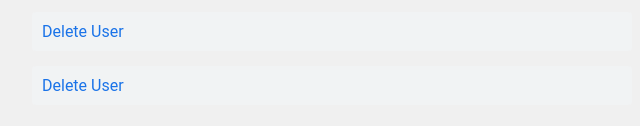
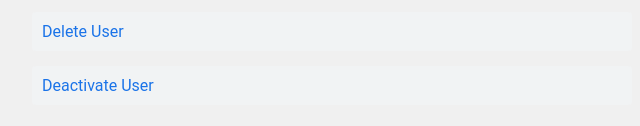
Before and after one commit to ntua-el19020/NTUA_DB_PROJECT_2023, a plain HTML site: page frontend/SchoolAdmin.html in a window 1280 px wide. Shown: the part 672-798 px from the top of the page, 308-948 px from the left. Drawn offline with Linux system fonts and the light colour scheme.

Commit message:
Update SchoolAdmin.html

```diff
--- a/frontend/SchoolAdmin.html
+++ b/frontend/SchoolAdmin.html
@@ -84,7 +84,7 @@
                     <li><a href="http://localhost:9103/libq/schooladmin/approveuser">Approve User Sign-up's</a></li>
                     <li><a href="http://localhost:9103/libq/schooladmin/approvereview">Approve User Reviews</a></li>
                     <li><a href="http://localhost:9103/libq/schooladmin/deleteuser1">Delete User</a></li>
-                    <li><a href="http://localhost:9103/libq/schooladmin/deactivateuser1">Delete User</a></li>
+                    <li><a href="http://localhost:9103/libq/schooladmin/deactivateuser1">Deactivate User</a></li>
 
 
                 </ul>
```
